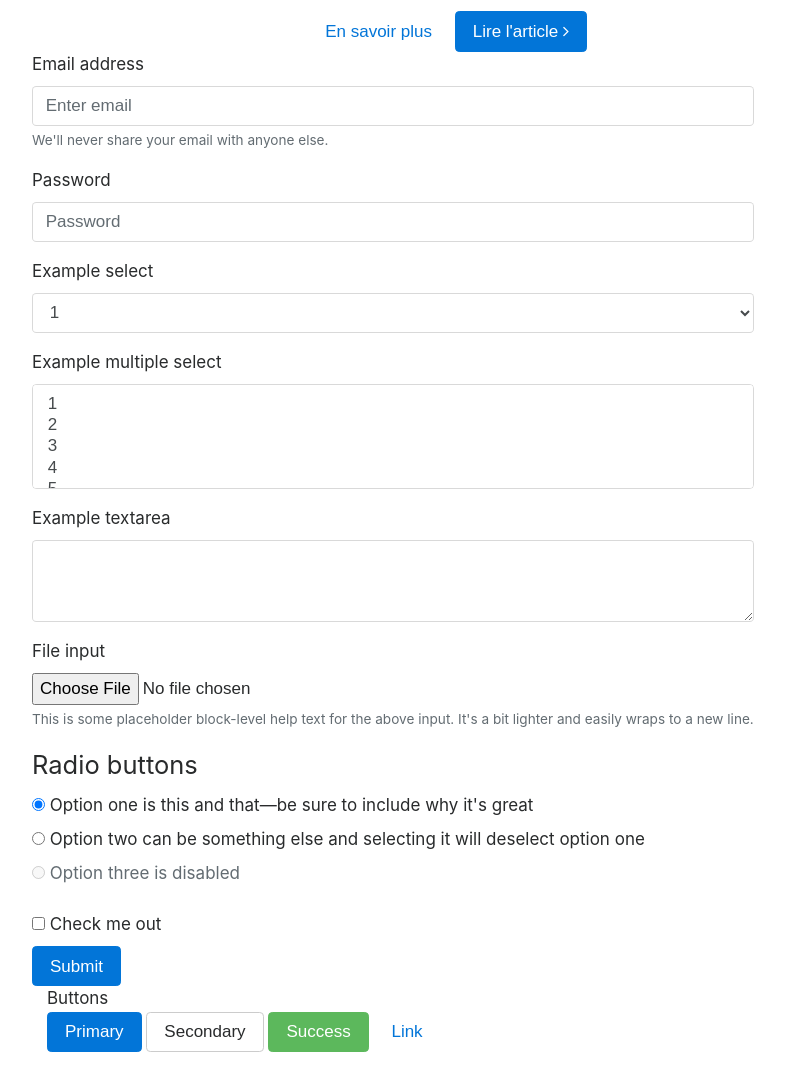
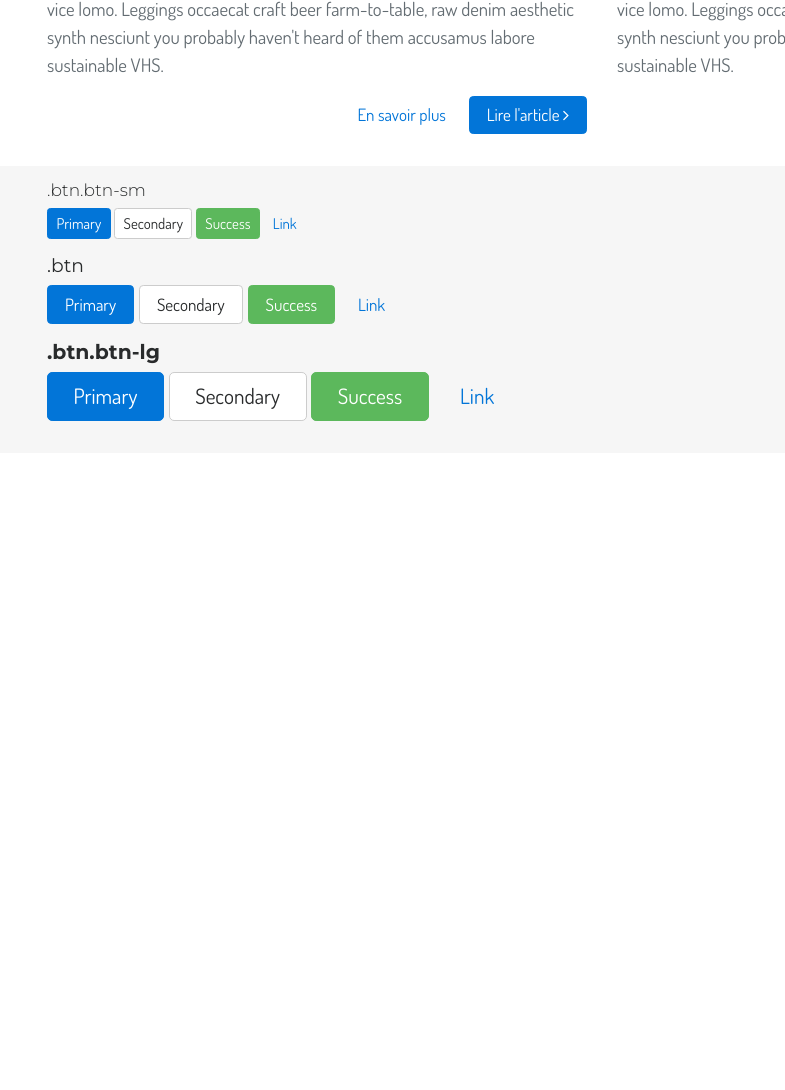
Before and after one commit to mickybone/bulp-pack, a website: page index.html in a window 1280 px wide. Shown: the part 752-1842 px from the top of the page, without its empty margins (38-823 px from the left). After the commit the page ends 1305 px from the top, so only its background shows below. Drawn offline with Linux system fonts and the light colour scheme.

Commit message:
2nd Commit prject

```diff
--- a/index.html
+++ b/index.html
@@ -1,6 +1,8 @@
 <!DOCTYPE html>
 <html lang="fr">
   <head>
+
+    <meta http-equiv="x-ua-compatible" content="ie=edge">
 
     <!-- META TAG -->
     <meta charset="UTF-8">
@@ -13,6 +15,13 @@
     <!-- TITLE PAGE -->
     <title>_NewProject</title>
 
+    <!-- Favicons -->
+    <link rel="apple-touch-icon" href="/apple-touch-icon.png">
+    <link rel="icon" href="/favicon.ico">
+
+    <!-- @FONT -->
+    <link href="https://fonts.googleapis.com/css?family=Dosis|Montserrat:300,400,700" rel="stylesheet">
+
     <!-- CSS -->
     <link href="dist/css/bootstrap.min.css" rel="stylesheet">
     <link href="dist/css/bootstrap-grid.min.css" rel="stylesheet">
@@ -20,12 +29,8 @@
     <link href="dist/css/font-awesome.min.css" rel="stylesheet">
     <link href="dist/css/style.min.css" rel="stylesheet">
 
-    <!-- Favicons -->
-    <link rel="apple-touch-icon" href="/apple-touch-icon.png">
-    <link rel="icon" href="/favicon.ico">
-
-    <!-- @FONT -->
-    <link href="https://fonts.googleapis.com/css?family=Dosis|Montserrat:300,400,700" rel="stylesheet">
+    <!--[if gt IE 9]><!--><link rel="stylesheet" href="dist/css/style.min.css"/><!--<![endif]-->
+    <!--[if IE 9]><link rel="stylesheet" href="dist/css/bootstrap-ie9.css"/><![endif]-->
 
   </head>
   <body>
@@ -57,9 +62,9 @@
 
   <!-- Wrapper -->
   <section class="wrapper">
-    <div class="container-fluid">
+
+    <!--Carousel-->
     <div class="container">
-      <!--Carousel-->
       <div class="row">
         <div class="col-lg-12">
           <div id="carouselExampleIndicators" class="carousel slide" data-ride="carousel">
@@ -70,13 +75,13 @@
             </ol>
             <div class="carousel-inner" role="listbox">
               <div class="carousel-item active">
-                <img class="d-block img-fluid" src="https://dummyimage.com/1600x400/000/fff" alt="First slide">
+                <img class="d-block img-fluid" src="https://dummyimage.com/1600x500/969696/fff" alt="First slide">
               </div>
               <div class="carousel-item">
-                <img class="d-block img-fluid" src="https://dummyimage.com/1600x400/000/fff" alt="Second slide">
+                <img class="d-block img-fluid" src="https://dummyimage.com/1600x500/969696/fff" alt="Second slide">
               </div>
               <div class="carousel-item">
-                <img class="d-block img-fluid" src="https://dummyimage.com/1600x400/000/fff" alt="Third slide">
+                <img class="d-block img-fluid" src="https://dummyimage.com/1600x500/969696/fff" alt="Third slide">
               </div>
             </div>
             <a class="carousel-control-prev" href="#carouselExampleIndicators" role="button" data-slide="prev">
@@ -90,7 +95,10 @@
           </div>
         </div>
       </div>
+    </div>
+
     <!--Text-->
+    <div class="container strate">
       <div class="row">
         <div class="col-lg-6">
           <h1 class="ft-fam-secondary ft-bold ft-s-22">Typographie</h1>
@@ -101,7 +109,7 @@
           <p class="ft-fam-primary ft-s-11">
             Anim pariatur cliche reprehenderit, enim eiusmod high life accusamus terry richardson ad squid. 3 wolf <a href="#" class="link-primary">moon officia aute</a>, non cupidatat skateboard dolor brunch. Food truck quinoa nesciunt laborum eiusmod. Brunch 3 wolf moon tempor, sunt aliqua put a bird on it squid single-origin coffee nulla assumenda shoreditch et. Nihil anim keffiyeh helvetica, craft beer labore wes anderson cred nesciunt sapiente ea proident. Ad vegan excepteur butcher vice lomo. Leggings occaecat craft beer farm-to-table, raw denim aesthetic synth nesciunt you probably haven't heard of them accusamus labore sustainable VHS.
           </p>
-          <div class="t-align-right">
+          <p class="t-align-right">
             <button type="button" class="btn btn-link">
               En savoir plus
             </button>
@@ -109,7 +117,7 @@
               Lire l'article
               <i class="fa fa-angle-right" aria-hidden="true"></i>
             </button>
-          </div>
+          </p>
         </div>
         <div class="col-lg-6">
           <h1 class="ft-fam-secondary ft-bold ft-s-22">Typographie</h1>
@@ -120,7 +128,7 @@
           <p class="ft-fam-primary ft-s-11">
             Anim pariatur cliche reprehenderit, enim eiusmod high life accusamus terry richardson ad squid. 3 wolf <a href="#" class="link-primary">moon officia aute</a>, non cupidatat skateboard dolor brunch. Food truck quinoa nesciunt laborum eiusmod. Brunch 3 wolf moon tempor, sunt aliqua put a bird on it squid single-origin coffee nulla assumenda shoreditch et. Nihil anim keffiyeh helvetica, craft beer labore wes anderson cred nesciunt sapiente ea proident. Ad vegan excepteur butcher vice lomo. Leggings occaecat craft beer farm-to-table, raw denim aesthetic synth nesciunt you probably haven't heard of them accusamus labore sustainable VHS.
           </p>
-          <div class="t-align-right">
+          <p class="t-align-right">
             <button type="button" class="btn btn-link">
               En savoir plus
             </button>
@@ -128,97 +136,66 @@
               Lire l'article
               <i class="fa fa-angle-right" aria-hidden="true"></i>
             </button>
+          </p>
         </div>
       </div>
-        <form>
-          <div class="form-group">
-            <label for="exampleInputEmail1">Email address</label>
-            <input type="email" class="form-control" id="exampleInputEmail1" aria-describedby="emailHelp" placeholder="Enter email">
-            <small id="emailHelp" class="form-text text-muted">We'll never share your email with anyone else.</small>
     </div>
-          <div class="form-group">
-            <label for="exampleInputPassword1">Password</label>
-            <input type="password" class="form-control" id="exampleInputPassword1" placeholder="Password">
-          </div>
-          <div class="form-group">
-            <label for="exampleSelect1">Example select</label>
-            <select class="form-control" id="exampleSelect1">
-              <option>1</option>
-              <option>2</option>
-              <option>3</option>
-              <option>4</option>
-              <option>5</option>
-            </select>
-          </div>
-          <div class="form-group">
-            <label for="exampleSelect2">Example multiple select</label>
-            <select multiple class="form-control" id="exampleSelect2">
-              <option>1</option>
-              <option>2</option>
-              <option>3</option>
-              <option>4</option>
-              <option>5</option>
-            </select>
-          </div>
-          <div class="form-group">
-            <label for="exampleTextarea">Example textarea</label>
-            <textarea class="form-control" id="exampleTextarea" rows="3"></textarea>
-          </div>
-          <div class="form-group">
-            <label for="exampleInputFile">File input</label>
-            <input type="file" class="form-control-file" id="exampleInputFile" aria-describedby="fileHelp">
-            <small id="fileHelp" class="form-text text-muted">This is some placeholder block-level help text for the above input. It's a bit lighter and easily wraps to a new line.</small>
-          </div>
-          <fieldset class="form-group">
-            <legend>Radio buttons</legend>
-            <div class="form-check">
-              <label class="form-check-label">
-                <input type="radio" class="form-check-input" name="optionsRadios" id="optionsRadios1" value="option1" checked>
-                Option one is this and that&mdash;be sure to include why it's great
-              </label>
-            </div>
-            <div class="form-check">
-              <label class="form-check-label">
-                <input type="radio" class="form-check-input" name="optionsRadios" id="optionsRadios2" value="option2">
-                Option two can be something else and selecting it will deselect option one
-              </label>
-            </div>
-            <div class="form-check disabled">
-              <label class="form-check-label">
-                <input type="radio" class="form-check-input" name="optionsRadios" id="optionsRadios3" value="option3" disabled>
-                Option three is disabled
-              </label>
-            </div>
-          </fieldset>
-          <div class="form-check">
-            <label class="form-check-label">
-              <input type="checkbox" class="form-check-input">
-              Check me out
-            </label>
-          </div>
-          <button type="submit" class="btn btn-primary">Submit</button>
-        </form>
-      </div>
-      Buttons
+
+    <!--Buttons-->
+    <div class="container-fluid bg-secondary">
+      <div class="row">
+        <div class="container strate">
         <div class="row">
           <div class="col-lg-12">
 
+            <h1 class="ft-fam-secondary ft-light ft-s-10">.btn.btn-sm</h1>
+            <p class="ft-fam-primary">
+            <!-- Provides extra visual weight and identifies the primary action in a set of buttons -->
+            <button type="button" class="btn btn-sm btn-primary">Primary</button>
+            <!-- Secondary, outline button -->
+            <button type="button" class="btn btn-sm btn-secondary">Secondary</button>
+            <!-- Indicates a successful or positive action -->
+            <button type="button" class="btn btn-sm btn-success">Success</button>
+            <!-- Deemphasize a button by making it look like a link while maintaining button behavior -->
+            <button type="button" class="btn btn-sm btn-link">Link</button>
+            </p>
+
+          </div>
+          <div class="col-lg-12">
+
+            <h1 class="ft-fam-secondary ft-normal ft-s-11">.btn</h1>
+            <p>
             <!-- Provides extra visual weight and identifies the primary action in a set of buttons -->
             <button type="button" class="btn btn-primary">Primary</button>
-
             <!-- Secondary, outline button -->
             <button type="button" class="btn btn-secondary">Secondary</button>
-
             <!-- Indicates a successful or positive action -->
             <button type="button" class="btn btn-success">Success</button>
-
             <!-- Deemphasize a button by making it look like a link while maintaining button behavior -->
             <button type="button" class="btn btn-link">Link</button>
+            </p>
+
+          </div>
+          <div class="col-lg-12">
+
+            <h1 class="ft-fam-secondary ft-bold ft-s-12">.btn.btn-lg</h1>
+            <p>
+              <!-- Provides extra visual weight and identifies the primary action in a set of buttons -->
+              <button type="button" class="btn btn-lg btn-primary">Primary</button>
+              <!-- Secondary, outline button -->
+              <button type="button" class="btn btn-lg btn-secondary">Secondary</button>
+              <!-- Indicates a successful or positive action -->
+              <button type="button" class="btn btn-lg btn-success">Success</button>
+              <!-- Deemphasize a button by making it look like a link while maintaining button behavior -->
+              <button type="button" class="btn btn-lg btn-link">Link</button>
+            </p>
 
           </div>
         </div>
       </div>
       </div>
+    </div>
+
   </section>
 
   <!-- JS -->
--- a/src/scss/_custom.scss
+++ b/src/scss/_custom.scss
@@ -20,6 +20,9 @@ body {
 $color-art-text : #636c72;
 $color-art-link : #0275d8;
 
+$bg-primary   : #0275d8;
+$bg-secondary : rgb(246, 246, 246);
+
 .t-align-left { text-align: left;}
 .t-align-center { text-align: center;}
 .t-align-right { text-align: right;}
@@ -28,8 +31,11 @@ $color-art-link : #0275d8;
 
 //_FONT CUSTOM_//
 
-.ft-fam-primary {	font-family: 'Dosis', sans-serif; }
-.ft-fam-secondary { 	font-family: 'Montserrat', sans-serif; }
+$ft-fam-primary : 'Dosis', sans-serif;
+.ft-fam-primary {	font-family: $ft-fam-primary }
+
+$ft-fam-secondary : 'Montserrat', sans-serif;
+.ft-fam-secondary { 	font-family: $ft-fam-secondary }
 
 .ft-light { font-weight: 300; }
 .ft-normal { font-weight: 400; }
@@ -70,14 +76,16 @@ $nav-height : 70px;
 //_WRAP CUSTOM_//
 
 .wrapper {
-	margin-top: $nav-height + 30px;
+	margin-top: $nav-height;
+	padding-top: 30px;
 	margin-bottom: $nav-height + 30px;
 }
 
 @media (max-width: 992px) {
 	$nav-height : 50px;
 	.wrapper {
-		margin-top: $nav-height + 30px;
+		margin-top: $nav-height;
+		padding-top: 30px;
 		margin-bottom: $nav-height + 30px;
 	}
 }
@@ -85,7 +93,8 @@ $nav-height : 70px;
 @media (max-width: 576px) {
 	$nav-height : 30px;
 	.wrapper {
-		margin-top: $nav-height + 30px;
+		margin-top: $nav-height;
+		padding-top: 30px;
 		margin-bottom: $nav-height + 30px;
 	}
 }
@@ -119,3 +128,31 @@ p {
 	font-weight: normal;
 	color: $color-art-link;
 }
+
+//****************************************************//
+
+//_STRATE CUSTOM_//
+
+.strate {
+	padding: 15px;
+}
+
+//****************************************************//
+
+//_BACKGROUND CUSTOM_//
+
+.bg-primary {
+	background: $bg-primary;
+}
+
+.bg-secondary {
+	background: $bg-secondary;
+}
+
+//****************************************************//
+
+//_BUTTON CUSTOM_//
+
+.btn {
+	font-family: $ft-fam-primary;
+}
--- a/src/scss/_variables.scss
+++ b/src/scss/_variables.scss
@@ -360,7 +360,7 @@ $table-border-color:            $gray-lighter !default;
 // For each of Bootstrap's buttons, define text, background and border color.
 
 $btn-padding-x:                  1rem !default;
-$btn-padding-y:                  .5rem !default;
+$btn-padding-y:                  .45rem !default;
 $btn-line-height:                1.25 !default;
 $btn-font-weight:                $font-weight-normal !default;
 $btn-box-shadow:                 inset 0 1px 0 rgba($white,.15), 0 1px 1px rgba($black,.075) !default;
@@ -394,10 +394,10 @@ $btn-danger-border:              $btn-danger-bg !default;
 $btn-link-disabled-color:        $gray-light !default;
 
 $btn-padding-x-sm:               .5rem !default;
-$btn-padding-y-sm:               .25rem !default;
+$btn-padding-y-sm:               .3rem !default;
 
 $btn-padding-x-lg:               1.5rem !default;
-$btn-padding-y-lg:               .75rem !default;
+$btn-padding-y-lg:               .6rem !default;
 
 $btn-block-spacing-y:            .5rem !default;
 $btn-toolbar-margin:             .5rem !default;
```
Also changed, not shown: dist/css/bootstrap-grid.min.css, dist/css/bootstrap-ie9.css (added), dist/css/bootstrap-reboot.min.css, dist/css/bootstrap.min.css, dist/css/style.min.css, dist/js/flexibility.js (added), dist/js/jquery-3.1.1.js (added), 1 other file. Lines whose indentation alone changed are shown as unchanged.
